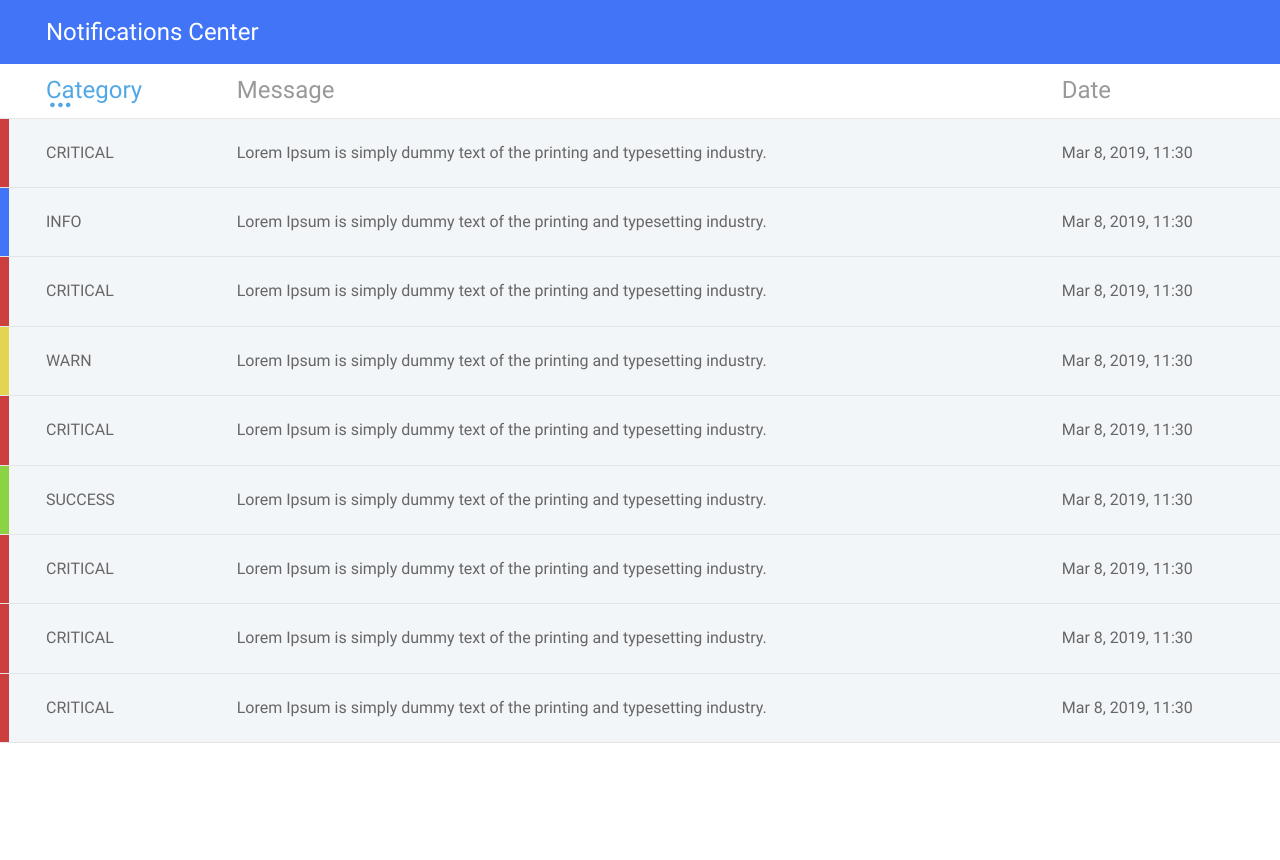
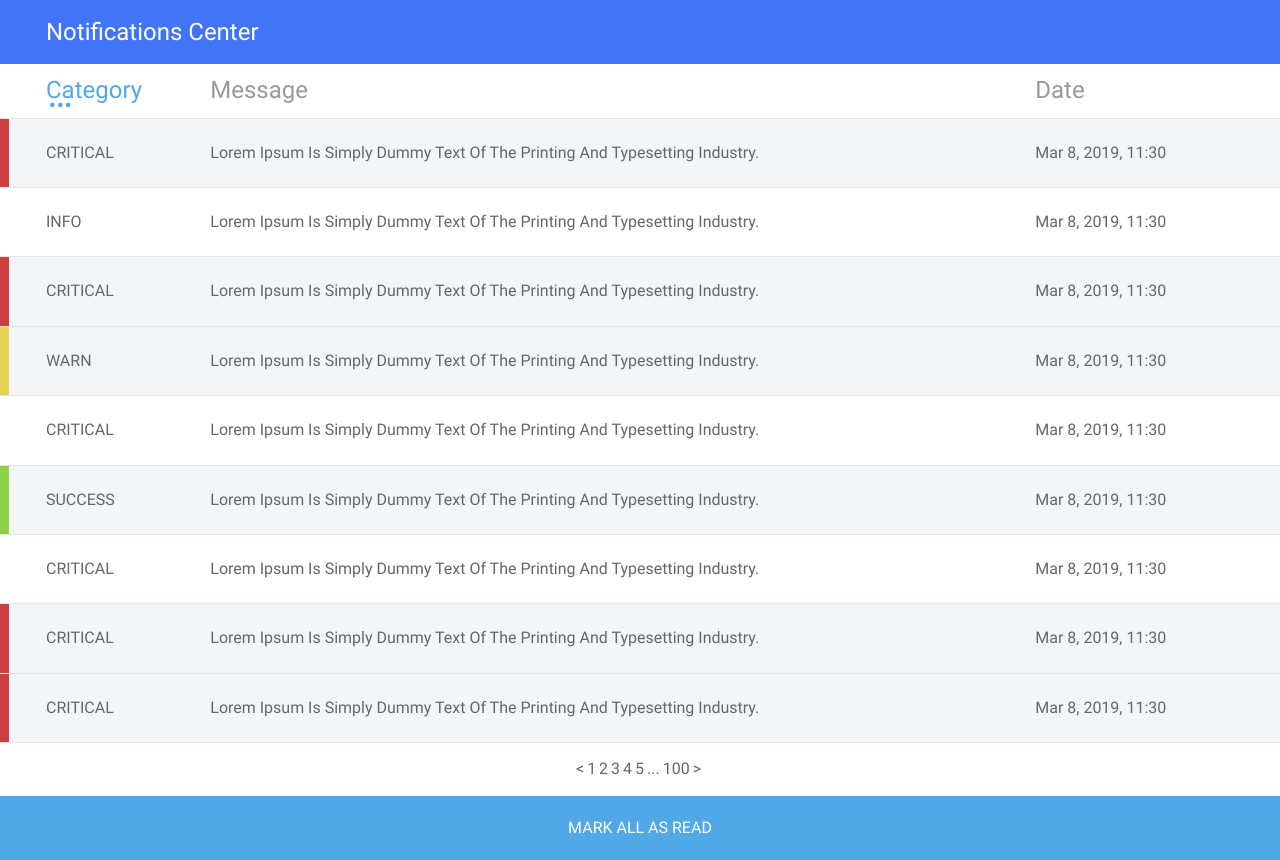
Before and after one commit to kirillgenets/notification-center, a React app: page / in a window 1280 px wide. Before the commit the page ends 800 px from the top, so only its background shows below. Built offline with nearby package versions, Linux system fonts and the light colour scheme.

Commit message:
created Pagination and ShowAll components

```diff
--- a/src/components/App/App.jsx
+++ b/src/components/App/App.jsx
@@ -1,12 +1,16 @@
 import React from 'react';
 import Header from '../Header/Header';
 import Table from '../Table/Table';
+import Pagination from '../Pagination/Pagination';
+import ReadAll from '../ReadAll/ReadAll';
 
 const App = (props) => {
   return (
     <React.Fragment>
       <Header />
       <Table />
+      <Pagination />
+      <ReadAll />
     </React.Fragment>
   )
 }
--- a/src/components/HeadingColumn/HeadingColumn.css
+++ b/src/components/HeadingColumn/HeadingColumn.css
@@ -6,6 +6,10 @@
 
 .column:first-child {
   padding-left: 46px;
+}
+
+.column:last-child {
+  padding-right: 116px;
 }
 
 .usual, .toggler {
@@ -25,6 +29,17 @@
   background-color: transparent;
 
   color: #51A8E7;
+
+  cursor: pointer;
+  transition: 0.3s;
+}
+
+.toggler:hover {
+  opacity: 0.8;
+}
+
+.toggler:active {
+  opacity: 0.5;
 }
 
 .toggler::before {
--- a/src/components/Notification/Notification.css
+++ b/src/components/Notification/Notification.css
@@ -51,8 +51,6 @@
 
 .message {
   width: 825px;
+
+  text-transform: capitalize;
 }
-
-.date {
-
-}
--- a/src/components/Notification/Notification.jsx
+++ b/src/components/Notification/Notification.jsx
@@ -2,10 +2,8 @@ import React, { useState } from 'react';
 import styles from './Notification.css';
 
 const Notification = (props) => {
-  const [readStatus, setReadStatus] = useState('unread');
-
   return (
-    <tr className={[styles.notification, styles[readStatus]].join(' ')}>
+    <tr className={[styles.notification, styles[props.readStatus]].join(' ')}>
       <td className={[styles.category, styles[props.category]].join(' ')}>{props.category}</td>
       <td className={styles.message}>{props.message}</td>
       <td className={styles.date}>{props.date}</td>
--- a/src/components/Notificatons/Notifications.jsx
+++ b/src/components/Notificatons/Notifications.jsx
@@ -5,46 +5,55 @@ const Notifications = () => {
   return (
     <tbody>
       <Notification
+        readStatus="unread"
         category="critical"
         message="Lorem Ipsum is simply dummy text of the printing and typesetting industry."
         date="Mar 8, 2019, 11:30"
       />
       <Notification
+        readStatus="read"
         category="info"
         message="Lorem Ipsum is simply dummy text of the printing and typesetting industry."
         date="Mar 8, 2019, 11:30"
       />
       <Notification
+        readStatus="unread"
         category="critical"
         message="Lorem Ipsum is simply dummy text of the printing and typesetting industry."
         date="Mar 8, 2019, 11:30"
       />
       <Notification
+        readStatus="unread"
         category="warn"
         message="Lorem Ipsum is simply dummy text of the printing and typesetting industry."
         date="Mar 8, 2019, 11:30"
       />
       <Notification
+        readStatus="read"
         category="critical"
         message="Lorem Ipsum is simply dummy text of the printing and typesetting industry."
         date="Mar 8, 2019, 11:30"
       />
       <Notification
+        readStatus="unread"
         category="success"
         message="Lorem Ipsum is simply dummy text of the printing and typesetting industry."
         date="Mar 8, 2019, 11:30"
       />
       <Notification
+        readStatus="read"
         category="critical"
         message="Lorem Ipsum is simply dummy text of the printing and typesetting industry."
         date="Mar 8, 2019, 11:30"
       />
       <Notification
+        readStatus="unread"
         category="critical"
         message="Lorem Ipsum is simply dummy text of the printing and typesetting industry."
         date="Mar 8, 2019, 11:30"
       />
       <Notification
+        readStatus="unread"
         category="critical"
         message="Lorem Ipsum is simply dummy text of the printing and typesetting industry."
         date="Mar 8, 2019, 11:30"
--- /dev/null
+++ b/src/components/Pagination/Pagination.css
@@ -0,0 +1,33 @@
+/* Pagination */
+
+.pagination {
+  margin: 17px 0;
+}
+
+.list {
+  list-style: none;
+
+  display: flex;
+  justify-content: center;
+
+  margin: 0;
+  padding: 0;
+}
+
+.item a, .item span {
+  margin-right: 3px;
+
+  color: #666666;
+}
+
+.item a {
+  transition: 0.3s;
+}
+
+.item a:hover {
+  opacity: 0.8;
+}
+
+.item a:active {
+  opacity: 0.6;
+}
--- /dev/null
+++ b/src/components/Pagination/Pagination.jsx
@@ -0,0 +1,40 @@
+import React from 'react';
+import styles from './Pagination.css';
+
+const Pagination = (props) => {
+  return (
+    <nav className={styles.pagination}>
+      <ul className={styles.list}>
+        <li className={styles.item}>
+          <a href="#">{'<'}</a>
+        </li>
+        <li className={styles.item}>
+          <a href="#">1</a>
+        </li>
+        <li className={styles.item}>
+          <a href="#">2</a>
+        </li>
+        <li className={styles.item}>
+          <a href="#">3</a>
+        </li>
+        <li className={styles.item}>
+          <a href="#">4</a>
+        </li>
+        <li className={styles.item}>
+          <a href="#">5</a>
+        </li>
+        <li className={styles.item}>
+          <span>...</span>
+        </li>
+        <li className={styles.item}>
+          <a href="#">100</a>
+        </li>
+        <li className={styles.item}>
+          <a href="#">{'>'}</a>
+        </li>
+      </ul>
+    </nav>
+  )
+}
+
+export default Pagination;
--- /dev/null
+++ b/src/components/ReadAll/ReadAll.css
@@ -0,0 +1,23 @@
+/* ReadAll */
+
+.button {
+  width: 100%;
+  padding: 23px 0;
+  border: none;
+
+  background-color: #51A8E7;
+
+  text-transform: uppercase;
+  color: #ffffff;
+
+  cursor: pointer;
+  transition: 0.3s;
+}
+
+.button:hover {
+  opacity: 0.8;
+}
+
+.button:active {
+  opacity: 0.6;
+}
--- /dev/null
+++ b/src/components/ReadAll/ReadAll.jsx
@@ -0,0 +1,12 @@
+import React from 'react';
+import styles from './ReadAll.css'
+
+const ReadAll = (props) => {
+  return (
+    <button className={styles.button}>
+      Mark all as read
+    </button>
+  )
+}
+
+export default ReadAll;
--- a/src/style/style.css
+++ b/src/style/style.css
@@ -11,3 +11,7 @@ body {
   font-family: 'Roboto', Calibri, sans-serif;
   font-weight: normal;
 }
+
+a {
+  text-decoration: none;
+}
```
